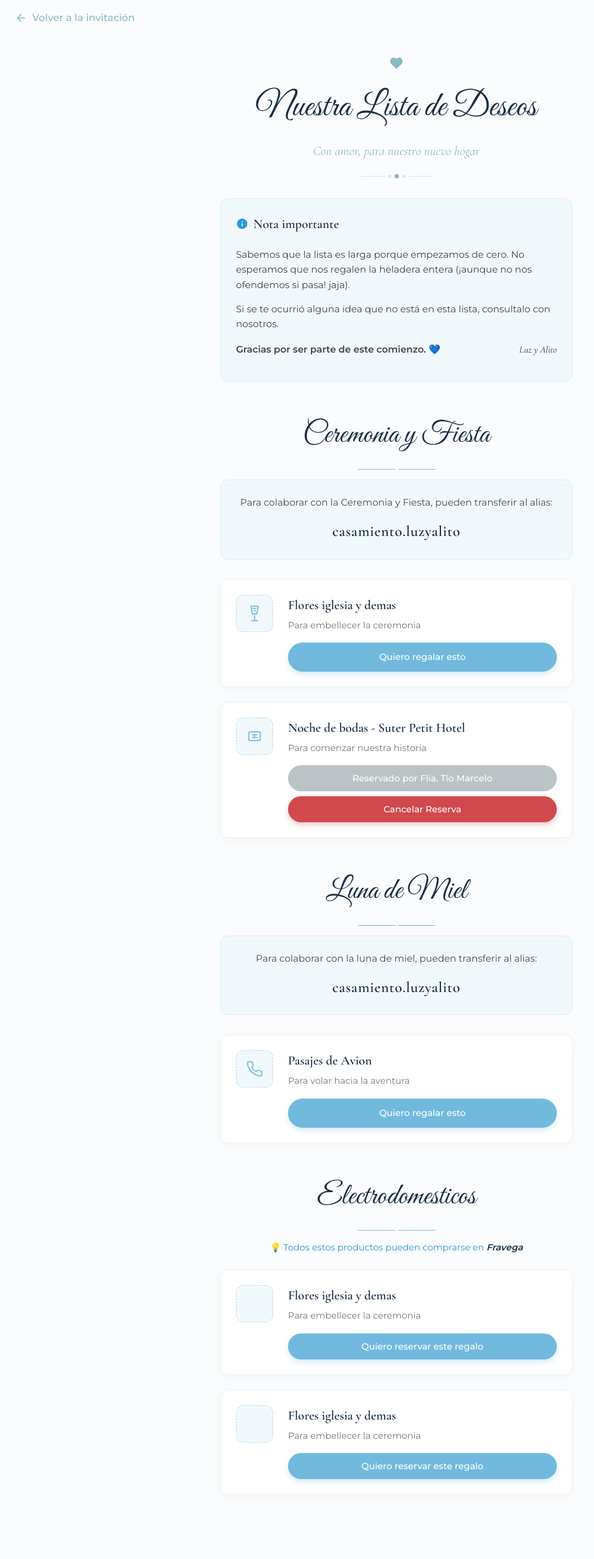
After one commit to alejandroyague0109-png/boda-luz-alito, a Flask app: page /regalos in a window 1280 px wide. The commit adds this page. Shown: the whole page at 62% size, without its empty margins (0-959 px from the left). Run offline with Flask 3, Linux system fonts and the light colour scheme.

Commit message:
Feature: Sistema dinamico de reserva y cancelacion de regalos integrado con Supabase

```diff
--- a/app.py
+++ b/app.py
@@ -67,3 +67,60 @@ def rsvp():
 
 if __name__ == '__main__':
     app.run(debug=True, port=int(os.environ.get("PORT", 5000)))
+
+# RUTA PARA LA LISTA DE REGALOS (DISEÑO CANVA NATIVO)
+@app.route('/regalos')
+def lista_regalos():
+    return render_template('lista_regalos.html')
+
+@app.route('/api/regalos/estado', methods=['GET'])
+def obtener_estado_regalos():
+    if not supabase:
+        return jsonify([]), 500
+    try:
+        # Traemos todas las reservas actuales
+        response = supabase.table('gift_reservations').select('gift_id', 'reserved_by').execute()
+        return jsonify({"success": True, "reservas": response.data})
+    except Exception as e:
+        print(f"Error obteniendo estado de regalos: {e}")
+        return jsonify({"success": False, "error": str(e)}), 500
+
+@app.route('/api/regalos/reservar', methods=['POST'])
+def reservar_regalo():
+    if not supabase:
+        return jsonify({"success": False, "error": "DB no configurada"}), 500
+    try:
+        data = request.json
+        gift_id = data.get('gift_id')
+        reserved_by = data.get('reserved_by')
+
+        if not gift_id or not reserved_by:
+            return jsonify({"success": False, "error": "Datos incompletos"}), 400
+
+        insert_data = {
+            "gift_id": gift_id,
+            "reserved_by": reserved_by
+        }
+
+        supabase.table('gift_reservations').insert(insert_data).execute()
+        return jsonify({"success": True})
+    except Exception as e:
+        print(f"Error reservando regalo: {e}")
+        return jsonify({"success": False, "error": "Este regalo ya podría estar reservado"}), 500
+
+@app.route('/api/regalos/cancelar', methods=['POST'])
+def cancelar_regalo():
+    if not supabase:
+        return jsonify({"success": False, "error": "DB no configurada"}), 500
+    try:
+        data = request.json
+        gift_id = data.get('gift_id')
+
+        if not gift_id:
+            return jsonify({"success": False, "error": "Falta el ID del regalo"}), 400
+
+        supabase.table('gift_reservations').delete().eq('gift_id', gift_id).execute()
+        return jsonify({"success": True})
+    except Exception as e:
+        print(f"Error cancelando reserva: {e}")
+        return jsonify({"success": False, "error": str(e)}), 500
--- a/static/css/styles.css
+++ b/static/css/styles.css
@@ -658,3 +658,104 @@ section {
 .lightbox-close:hover {
     color: var(--accent-cyan);
 }
+
+/* =========================================
+   PÁGINA DE LISTA DE REGALOS (ESTILO CANVA)
+   ========================================= */
+.btn-back {
+    display: inline-flex;
+    align-items: center;
+    gap: 8px;
+    padding: 1rem 1.5rem;
+    font-family: var(--font-sans);
+    color: var(--primary-navy);
+    text-decoration: none;
+    font-weight: 500;
+}
+.btn-back:hover { color: var(--accent-cyan-dark); }
+
+.registry-container {
+    max-width: 600px;
+    margin: 0 auto;
+    padding: 2rem 1rem 5rem 1rem;
+    font-family: var(--font-sans);
+    color: var(--text-body);
+}
+
+.registry-header { text-align: center; margin-bottom: 2rem; }
+.registry-title { font-family: var(--font-script); font-size: 3.5rem; color: var(--primary-navy); margin: 0.5rem 0; font-weight: normal; }
+.registry-subtitle { font-family: var(--font-serif); font-size: 1.3rem; color: #8DB9C4; font-style: italic; margin-top: 0;}
+
+.registry-divider { display: flex; justify-content: center; gap: 5px; margin: 1rem 0; align-items: center;}
+.registry-divider::before, .registry-divider::after { content: ''; width: 40px; height: 1px; background-color: #d1e8f0; }
+.registry-divider .dot { width: 5px; height: 5px; border-radius: 50%; background-color: #d1e8f0; }
+.registry-divider .dot.active { background-color: #8DB9C4; width: 7px; height: 7px; }
+.category-div::before, .category-div::after { width: 60px; background-color: #8DB9C4;}
+.category-div .dot { display: none; }
+
+.registry-info-box {
+    background-color: #f2f9fd;
+    border: 1px solid #ddecF5;
+    border-radius: 12px;
+    padding: 1.5rem;
+    margin-bottom: 3rem;
+}
+.info-title { display: flex; align-items: center; gap: 8px; color: var(--primary-navy); font-family: var(--font-serif); font-size: 1.3rem; margin-top: 0;}
+.registry-info-box p { font-size: 0.95rem; line-height: 1.6; color: #444; }
+.info-signature { font-weight: bold; margin-top: 1rem !important; }
+.info-signature span { font-family: var(--font-serif); font-style: italic; font-weight: normal; float: right; color: var(--primary-navy);}
+
+.category-title { font-family: var(--font-script); font-size: 3rem; color: var(--primary-navy); text-align: center; font-weight: normal; margin-bottom: 0.5rem;}
+.fravega-tip { text-align: center; font-size: 0.9rem; color: #2998d6; margin-bottom: 1.5rem; }
+.fravega-tip strong { color: var(--primary-navy); font-style: italic; }
+
+.alias-box {
+    background-color: #f2f9fd;
+    border: 1px solid #ddecF5;
+    border-radius: 12px;
+    padding: 1.5rem;
+    text-align: center;
+    margin-bottom: 2rem;
+}
+.alias-box p { margin: 0 0 1rem 0; font-size: 0.95rem; }
+.alias-box h4 { margin: 0; font-family: var(--font-serif); font-size: 1.5rem; color: var(--primary-navy); letter-spacing: 0.05rem;}
+
+.gift-card {
+    background: white;
+    border: 1px solid #eef2f5;
+    border-radius: 12px;
+    padding: 1.5rem;
+    display: flex;
+    gap: 1.5rem;
+    margin-bottom: 1.5rem;
+    box-shadow: 0 4px 15px rgba(0,0,0,0.03);
+}
+.gift-icon {
+    width: 60px; height: 60px;
+    background-color: #f2f9fd;
+    border: 1px dashed #b5d8e8;
+    border-radius: 12px;
+    display: flex; align-items: center; justify-content: center;
+    flex-shrink: 0;
+}
+.gift-content { flex-grow: 1; }
+.gift-content h3 { margin: 0 0 0.3rem 0; font-family: var(--font-serif); font-size: 1.3rem; color: var(--primary-navy); }
+.gift-content p { margin: 0 0 1rem 0; font-size: 0.9rem; color: #777; }
+
+/* Botones de la Lista */
+.btn-gift-blue, .btn-gift-grey, .btn-gift-red {
+    display: block; width: 100%; text-align: center;
+    padding: 12px; border-radius: 30px; border: none;
+    font-family: var(--font-sans); font-size: 0.9rem; font-weight: 500;
+    text-decoration: none; cursor: pointer; transition: all 0.3s;
+}
+.btn-gift-blue { background-color: #71badd; color: white; box-shadow: 0 4px 10px rgba(113, 186, 221, 0.3); }
+.btn-gift-blue:hover { background-color: #5aa6ca; }
+
+.btn-gift-grey { background-color: #bcc3c6; color: white; cursor: not-allowed; margin-bottom: 0.5rem; }
+.btn-gift-red { background-color: #d1494c; color: white; box-shadow: 0 4px 10px rgba(209, 73, 76, 0.3); }
+.btn-gift-red:hover { background-color: #b83a3d; }
+
+@media (max-width: 600px) {
+    .gift-card { flex-direction: column; align-items: center; text-align: center; gap: 1rem; padding: 1.5rem 1rem;}
+}
--- a/templates/index.html
+++ b/templates/index.html
@@ -251,9 +251,9 @@
         <h2 class="section-title" style="color: white; margin-bottom: 2rem;">Nuestra Lista de Deseos</h2>
 
         <div class="gifts-content">
-            <a href="https://intouchcollaboration1.my.canva.site/lista-de-regalos-para-boda-luz-y-alito" target="_blank" class="btn-primary btn-calendar">
-                Ver Lista de Regalos
-            </a>
+            <a href="/regalos" class="btn-primary btn-calendar">
+    Ver Lista de Regalos
+</a>
 
             <p style="font-family: var(--font-script); font-size: 2rem; color: white; margin-top: 2.5rem; font-weight: normal;">
                 Gracias por ser parte de este comienzo
--- /dev/null
+++ b/templates/lista_regalos.html
@@ -0,0 +1,122 @@
+<!DOCTYPE html>
+<html lang="es">
+<head>
+    <meta charset="UTF-8">
+    <meta name="viewport" content="width=device-width, initial-scale=1.0">
+    <title>Lista de Regalos | Luz & Alito</title>
+
+    <link rel="preconnect" href="https://fonts.googleapis.com">
+    <link rel="preconnect" href="https://fonts.gstatic.com" crossorigin>
+    <link href="https://fonts.googleapis.com/css2?family=Cormorant+Garamond:ital,wght@0,400;0,600;1,400&family=Great+Vibes&family=Montserrat:wght@300;400;500;600&display=swap" rel="stylesheet">
+
+    <link rel="stylesheet" href="/static/css/styles.css">
+</head>
+<body style="background-color: #fafcfd;">
+
+    <a href="/" class="btn-back">
+        <svg viewBox="0 0 24 24" width="20" height="20" fill="none" stroke="currentColor" stroke-width="2" stroke-linecap="round" stroke-linejoin="round"><path d="M19 12H5M12 19l-7-7 7-7"/></svg>
+        Volver a la invitación
+    </a>
+
+    <div class="registry-container">
+
+        <div class="registry-header">
+            <svg viewBox="0 0 24 24" width="24" height="24" fill="#8DB9C4"><path d="M12 21.35l-1.45-1.32C5.4 15.36 2 12.28 2 8.5 2 5.42 4.42 3 7.5 3c1.74 0 3.41.81 4.5 2.09C13.09 3.81 14.76 3 16.5 3 19.58 3 22 5.42 22 8.5c0 3.78-3.4 6.86-8.55 11.54L12 21.35z"/></svg>
+            <h1 class="registry-title">Nuestra Lista de Deseos</h1>
+            <p class="registry-subtitle">Con amor, para nuestro nuevo hogar</p>
+            <div class="registry-divider">
+                <span class="dot"></span><span class="dot active"></span><span class="dot"></span>
+            </div>
+        </div>
+
+        <div class="registry-info-box">
+            <h3 class="info-title">
+                <svg viewBox="0 0 24 24" width="20" height="20" fill="#2998d6"><path d="M12 2C6.48 2 2 6.48 2 12s4.48 10 10 10 10-4.48 10-10S17.52 2 12 2zm1 15h-2v-6h2v6zm0-8h-2V7h2v2z"/></svg>
+                Nota importante
+            </h3>
+            <p>Sabemos que la lista es larga porque empezamos de cero. No esperamos que nos regalen la heladera entera (¡aunque no nos ofendemos si pasa! jaja).</p>
+            <p>Si se te ocurrió alguna idea que no está en esta lista, consultalo con nosotros.</p>
+            <p class="info-signature">Gracias por ser parte de este comienzo. 💙 <span>Luz y Alito</span></p>
+        </div>
+
+        <h2 class="category-title">Ceremonia y Fiesta</h2>
+        <div class="registry-divider category-div"></div>
+
+        <div class="alias-box">
+            <p>Para colaborar con la Ceremonia y Fiesta, pueden transferir al alias:</p>
+            <h4>casamiento.luzyalito</h4>
+        </div>
+
+        <div class="gift-card">
+            <div class="gift-icon"><svg viewBox="0 0 24 24" width="28" height="28" fill="none" stroke="#72b9d8" stroke-width="1.5"><path d="M8 22h8M12 15v7M17 2l-2 11h-6l-2-11h10zM10 5h4M11 8h2" stroke-linecap="round" stroke-linejoin="round"/></svg></div>
+            <div class="gift-content">
+                <h3>Flores iglesia y demas</h3>
+                <p>Para embellecer la ceremonia</p>
+                <a href="#" class="btn-gift-blue">Quiero regalar esto</a>
+            </div>
+        </div>
+
+        <div class="gift-card">
+            <div class="gift-icon"><svg viewBox="0 0 24 24" width="28" height="28" fill="none" stroke="#72b9d8" stroke-width="1.5"><rect x="4" y="6" width="16" height="12" rx="2"/><path d="M8 10h8M8 14h8M12 10v4"/></svg></div>
+            <div class="gift-content">
+                <h3>Noche de bodas - Suter Petit Hotel</h3>
+                <p>Para comenzar nuestra historia</p>
+                <button class="btn-gift-grey" disabled>Reservado por Flia. Tío Marcelo</button>
+                <button class="btn-gift-red">Cancelar Reserva</button>
+            </div>
+        </div>
+
+        <h2 class="category-title" style="margin-top: 3rem;">Luna de Miel</h2>
+        <div class="registry-divider category-div"></div>
+
+        <div class="alias-box">
+            <p>Para colaborar con la luna de miel, pueden transferir al alias:</p>
+            <h4>casamiento.luzyalito</h4>
+        </div>
+
+        <div class="gift-card">
+            <div class="gift-icon"><svg viewBox="0 0 24 24" width="28" height="28" fill="none" stroke="#72b9d8" stroke-width="1.5"><path d="M22 16.92v3a2 2 0 0 1-2.18 2 19.79 19.79 0 0 1-8.63-3.07 19.5 19.5 0 0 1-6-6 19.79 19.79 0 0 1-3.07-8.67A2 2 0 0 1 4.11 2h3a2 2 0 0 1 2 1.72 12.84 12.84 0 0 0 .7 2.81 2 2 0 0 1-.45 2.11L8.09 9.91a16 16 0 0 0 6 6l1.27-1.27a2 2 0 0 1 2.11-.45 12.84 12.84 0 0 0 2.81.7A2 2 0 0 1 22 16.92z"/></svg></div>
+            <div class="gift-content">
+                <h3>Pasajes de Avion</h3>
+                <p>Para volar hacia la aventura</p>
+                <a href="#" class="btn-gift-blue">Quiero regalar esto</a>
+            </div>
+        </div>
+
+        <h2 class="category-title" style="margin-top: 3rem;">Electrodomesticos</h2>
+        <div class="registry-divider category-div"></div>
+        <p class="fravega-tip">💡 Todos estos productos pueden comprarse en <strong>Fravega</strong></p>
+
+        <div class="gift-card" data-gift-container="flores">
+    <div class="gift-icon"></div>
+    <div class="gift-content">
+        <h3>Flores iglesia y demas</h3>
+        <p>Para embellecer la ceremonia</p>
+
+        <button class="btn-gift-action btn-gift-blue" data-gift-id="flores">
+            Quiero reservar este regalo
+        </button>
+        <button class="btn-gift-cancel btn-gift-red" data-gift-id="flores" style="display: none; margin-top: 0.5rem;">
+            Suspender Reserva
+        </button>
+    </div>
+</div>
+
+        <div class="gift-card" data-gift-container="flores">
+    <div class="gift-icon"></div>
+    <div class="gift-content">
+        <h3>Flores iglesia y demas</h3>
+        <p>Para embellecer la ceremonia</p>
+
+        <button class="btn-gift-action btn-gift-blue" data-gift-id="flores">
+            Quiero reservar este regalo
+        </button>
+        <button class="btn-gift-cancel btn-gift-red" data-gift-id="flores" style="display: none; margin-top: 0.5rem;">
+            Suspender Reserva
+        </button>
+    </div>
+</div>
+    </div>
+
+</body>
+</html>
```
Also changed, not shown: static/js/script.js (+117 -0 lines).
